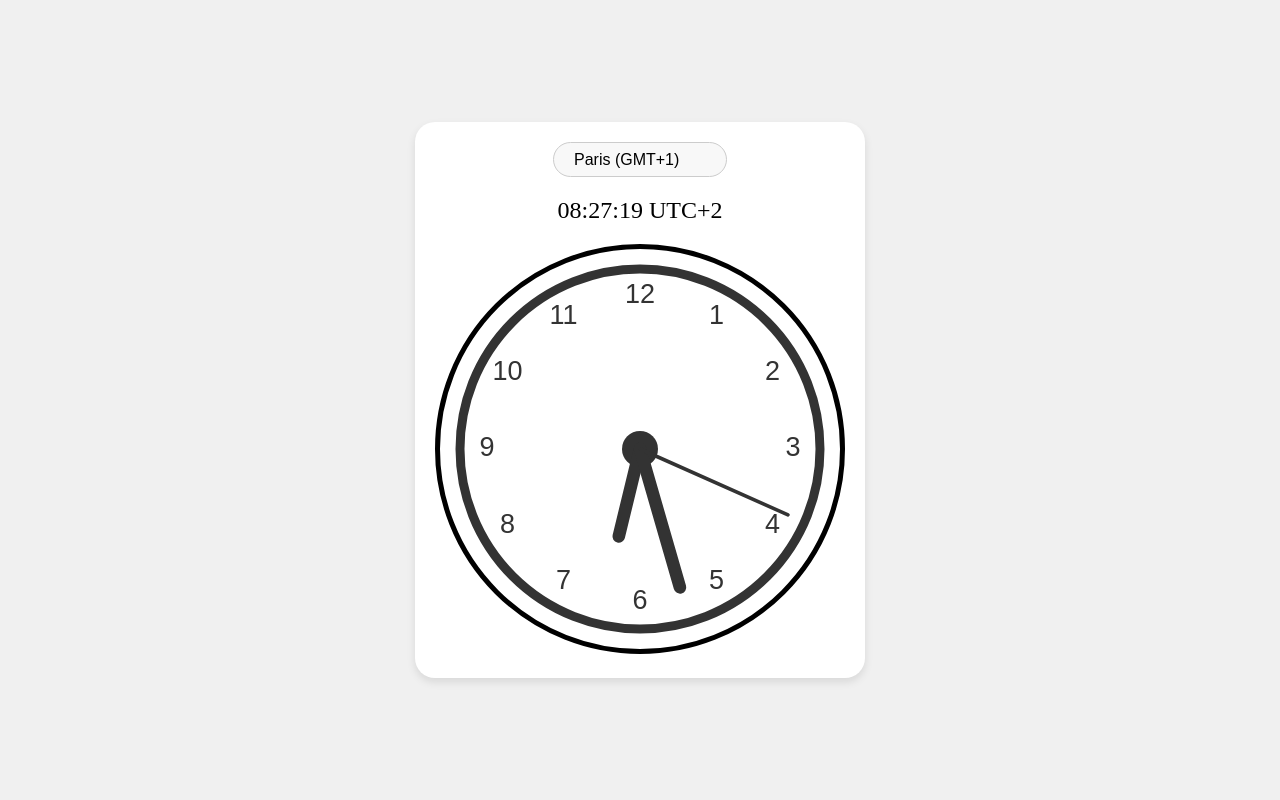
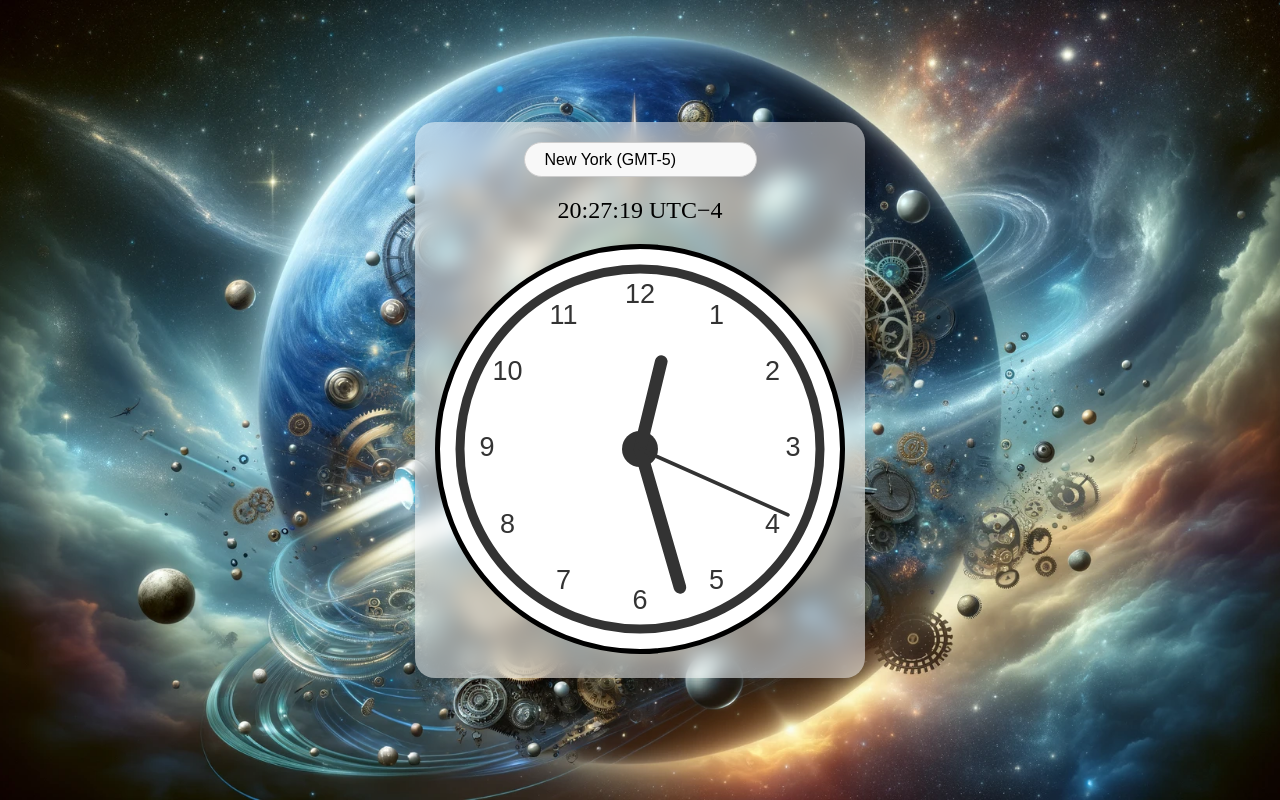
Before and after one commit to theoMich19/horloge-js, a plain HTML site: page index.html in a window 1280 px wide. Drawn offline with Linux system fonts and the light colour scheme.

Commit message:
update(global):update style & option

```diff
--- a/index.html
+++ b/index.html
@@ -8,11 +8,57 @@
   <body>
     <div id="clock-container">
       <select id="timezone-selector">
-        <option value="Europe/Paris">Paris (GMT+1)</option>
-        <option value="America/New_York">New York (GMT-5)</option>
-        <option value="Asia/Tokyo">Tokyo (GMT+9)</option>
-        <option value="Australia/Sydney">Sydney (GMT+11)</option>
+        <optgroup label="Amérique du Nord">
+          <option value="America/New_York">New York (GMT-5)</option>
+          <option value="America/Chicago">Chicago (GMT-6)</option>
+          <option value="America/Denver">Denver (GMT-7)</option>
+          <option value="America/Los_Angeles">Los Angeles (GMT-8)</option>
+          <option value="America/Anchorage">Anchorage (GMT-9)</option>
+          <option value="America/Adak">Adak (GMT-10)</option>
+        </optgroup>
+        <optgroup label="Amérique du Sud">
+          <option value="America/Caracas">Caracas (GMT-4)</option>
+          <option value="America/Bogota">Bogota (GMT-5)</option>
+          <option value="America/Lima">Lima (GMT-5)</option>
+          <option value="America/Rio_Branco">Rio Branco (GMT-5)</option>
+          <option value="America/Santiago">Santiago (GMT-4)</option>
+          <option value="America/Buenos_Aires">Buenos Aires (GMT-3)</option>
+        </optgroup>
+        <optgroup label="Europe">
+          <option value="Europe/London">Londres (GMT)</option>
+          <option value="Europe/Paris">Paris (GMT+1)</option>
+          <option value="Europe/Berlin">Berlin (GMT+1)</option>
+          <option value="Europe/Athens">Athènes (GMT+2)</option>
+          <option value="Europe/Moscow">Moscou (GMT+3)</option>
+        </optgroup>
+        <optgroup label="Asie">
+          <option value="Asia/Tehran">Téhéran (GMT+3:30)</option>
+          <option value="Asia/Dubai">Dubaï (GMT+4)</option>
+          <option value="Asia/Kabul">Kaboul (GMT+4:30)</option>
+          <option value="Asia/Karachi">Karachi (GMT+5)</option>
+          <option value="Asia/Kolkata">Kolkata (GMT+5:30)</option>
+          <option value="Asia/Kathmandu">Katmandou (GMT+5:45)</option>
+          <option value="Asia/Dhaka">Dacca (GMT+6)</option>
+          <option value="Asia/Bangkok">Bangkok (GMT+7)</option>
+          <option value="Asia/Singapore">Singapour (GMT+8)</option>
+          <option value="Asia/Tokyo">Tokyo (GMT+9)</option>
+          <option value="Asia/Seoul">Séoul (GMT+9)</option>
+        </optgroup>
+        <optgroup label="Australie et Océanie">
+          <option value="Australia/Perth">Perth (GMT+8)</option>
+          <option value="Australia/Adelaide">Adélaïde (GMT+9:30)</option>
+          <option value="Australia/Sydney">Sydney (GMT+10)</option>
+          <option value="Pacific/Auckland">Auckland (GMT+12)</option>
+          <option value="Pacific/Fiji">Fidji (GMT+12)</option>
+        </optgroup>
+        <optgroup label="Autres">
+          <option value="Atlantic/Azores">Açores (GMT-1)</option>
+          <option value="Pacific/Midway">Midway (GMT-11)</option>
+          <option value="Atlantic/Reykjavik">Reykjavik (GMT)</option>
+          <option value="Pacific/Tongatapu">Tongatapu (GMT+13)</option>
+        </optgroup>
       </select>
+
       <div id="digital-clock"></div>
       <canvas id="analog-clock" width="400" height="400"></canvas>
     </div>
--- a/style.css
+++ b/style.css
@@ -4,16 +4,22 @@ html {
   display: flex;
   justify-content: center;
   align-items: center;
-  background-color: #f0f0f0;
+}
+body {
+  background-image: url("planet.webp");
+  background-size: cover;
+  background-position: center;
+  background-repeat: no-repeat;
 }
 
 #clock-container {
   text-align: center;
-  background: #fff;
   padding: 20px;
   border-radius: 20px;
+  width: fit-content;
+  background-color: rgba(255, 255, 255, 0.5);
+  backdrop-filter: blur(10px);
   box-shadow: 0 4px 8px rgba(0, 0, 0, 0.1);
-  width: fit-content;
 }
 
 #digital-clock {
```
Also changed, not shown: planet.webp (added).
